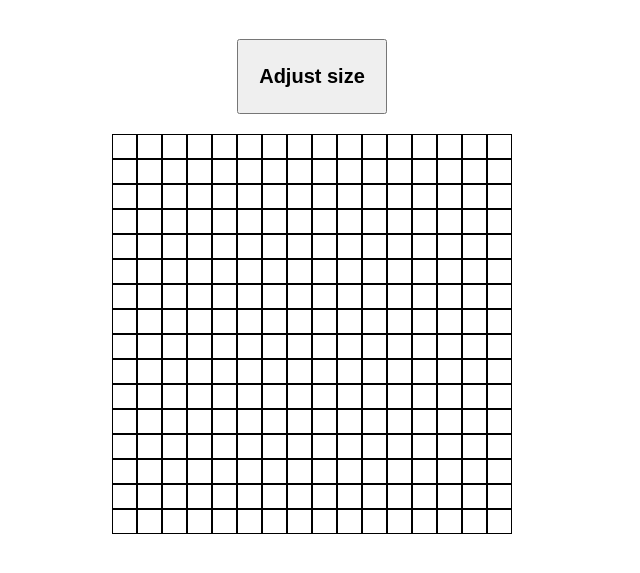
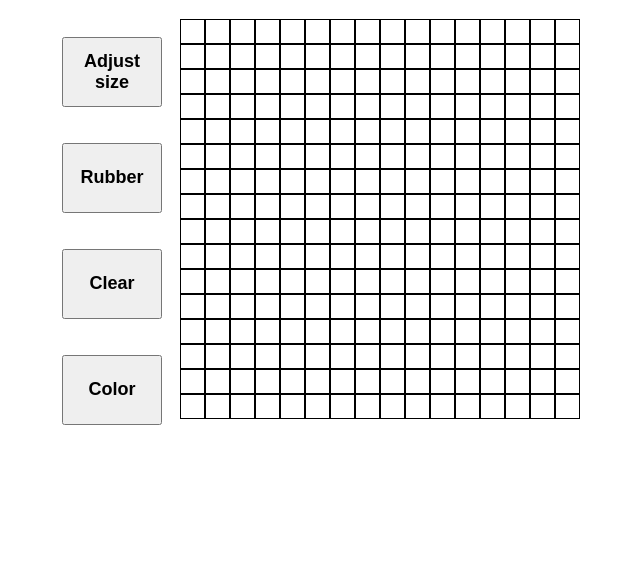
Before and after one commit to tiwo6/etch-sketch, a plain HTML site: page index.html in a window 1280 px wide. Shown: the part 69-642 px from the top of the page, without its empty margins (328-968 px from the left). Drawn offline with Linux system fonts and the light colour scheme.

Commit message:
Add ruber, clear and choose color function

```diff
--- a/index.html
+++ b/index.html
@@ -8,8 +8,16 @@
 </head>
 <body>
     <h1>Etch-a-Sketch</h1>
-    <button class="sizeSelector">Adjust size</button>
-    <div class = "container"></div>
+    <div class="body">
+        <div class="menu">
+            <button class="sizeSelector">Adjust size</button>
+            <button class="rubber">Rubber</button>
+            <button class="clear">Clear</button>
+            <button class="color">Color</button>
+        </div>
+        <div class="canvas"></div>
+    </div>
+
     <script src="script.js"></script>
 </body>
 </html>
--- a/script.js
+++ b/script.js
@@ -1,10 +1,20 @@
-const container = document.querySelector(".container");
+const canvas = document.querySelector(".canvas");
 const sizeSelector = document.querySelector(".sizeSelector");
+const rubber = document.querySelector(".rubber");
+const color = document.querySelector(".color");
+const clear = document.querySelector(".clear");
 
 let gridSize = 16;
 
+clear.addEventListener("click", function() {
+    document.querySelectorAll('.grid').forEach(function(item)
+    {
+        item.style.backgroundColor="white";
+    });
+})
+
 sizeSelector.addEventListener("click", function() {
-    gridSize = prompt("Geben Sie eine Größe zwischen 1 und 100 ein!")
+    gridSize = prompt("Enter a size between 1 and 100!")
     while (document.querySelector(".grid") != null) {
         element = document.querySelector(".grid")
         element.remove();
@@ -16,8 +26,25 @@ sizeSelector.addEventListener("click", function() {
     }
 })
 
-container.addEventListener("mouseover", function(e) {
-    console.log(e.target.value)
+rubber.addEventListener("click", function() {
+    canvas.addEventListener("mouseover", function(e) {
+        if (e.target.value == "grid") {
+            e.target.style.backgroundColor = "white";
+        };
+    })
+
+})
+
+color.addEventListener("click", function() {
+    let color = prompt("Enter a color")
+    canvas.addEventListener("mouseover", function(e) {
+        if (e.target.value == "grid") {
+            e.target.style.backgroundColor = color;
+        }})
+})
+
+
+canvas.addEventListener("mouseover", function(e) {
     if (e.target.value == "grid") {
         e.target.style.backgroundColor = "red";
     };
@@ -32,7 +59,7 @@ function createGrid(gridSize) {
         newBox.style.height = `${size}px`;
         newBox.style.width = `${size}px`;
         newBox.style.boxSizing ="border-box";
-        container.appendChild(newBox)
+        canvas.appendChild(newBox)
     }
 }
 
--- a/style.css
+++ b/style.css
@@ -4,11 +4,34 @@ body {
     align-items: center;
 }
 
-.container {
+.body {
+    display: flex;
+    flex-direction: row;
+}
+
+.menu {
+    display: flex;
+    flex-direction: column;
+    width: max-content;
+    height: max-content;
+
+}
+
+.canvas{
     display: flex;
     flex-wrap: wrap;
     width: 400px;
     height: 400px;
+}
+
+
+
+.menu button{
+    width: 100px;
+    height: 70px;
+    font-size: 18px;
+    font-weight: bold;
+    margin: 18px;
 }
 
 .grid{
@@ -16,11 +39,3 @@ body {
     border: solid;
     border-width: 1px;
 }
-
-.sizeSelector {
-    width: 150px;
-    height: 75px;
-    font-size: 20px;
-    font-weight: bold;
-    margin: 20px;
-}
```
